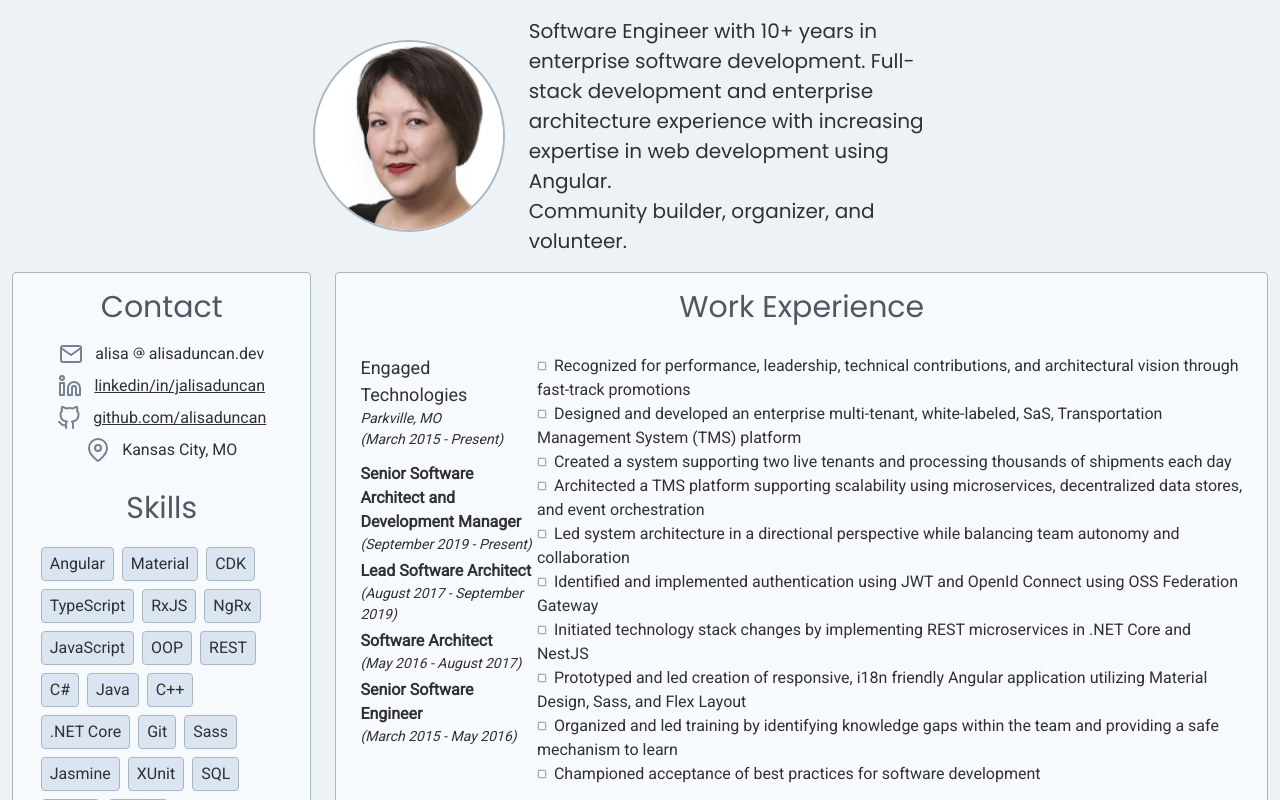
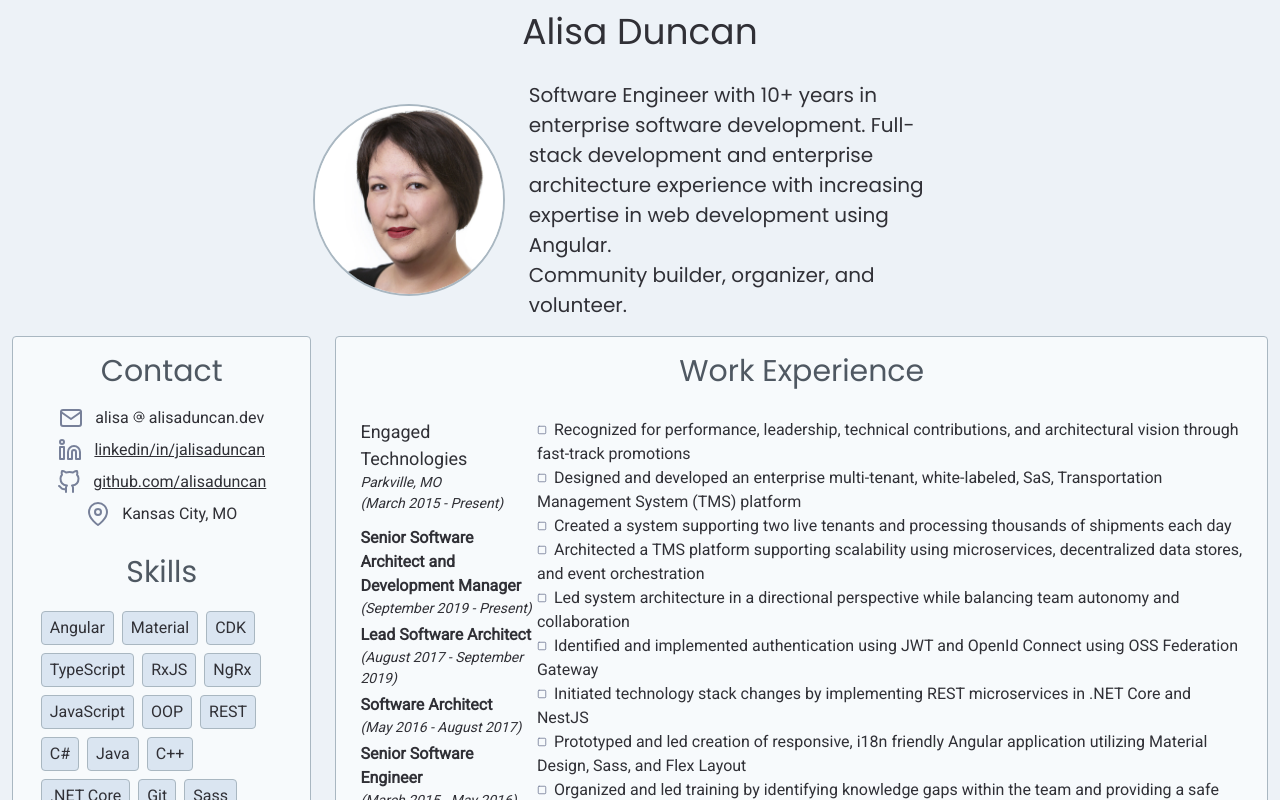
Before and after one commit to alisaduncan/alisaduncan-site, an Angular app: page /resume in a window 1280 px wide. Shown: the top 800 px of the page. Built offline with nearby package versions, Linux system fonts and the light colour scheme.

Commit message:
add nav bar (#7)

```diff
--- a/src/app/app-routing.module.ts
+++ b/src/app/app-routing.module.ts
@@ -7,6 +7,7 @@ import { HomeComponent } from './home/home.component';
 const routes: Routes = [
   { path: 'home', component: HomeComponent },
   { path: 'resume', component: ResumeComponent },
+  { path: '', redirectTo: '/home', pathMatch: 'full' },
   { path: '**', component: HomeComponent }
 ];
 
--- a/src/app/app.component.html
+++ b/src/app/app.component.html
@@ -1,4 +1,5 @@
 <main class="bg-gray-100">
+  <app-navbar></app-navbar>
   <router-outlet></router-outlet>
 
   <!--    <p>I type instructions for computers to follow and sometimes computers listen to me.</p>-->
--- /dev/null
+++ b/src/app/navbar/navbar.component.html
@@ -0,0 +1,16 @@
+<mat-toolbar class="bg-gray-200 text-adCharcoal font-display">
+  <div class="w-full flex flex-row justify-between">
+    <span class="w-1/4"></span>
+    <span *ngIf="isSubRoute$ | async" class="text-4xl w-1/2 text-center">
+      <a routerLink="/">Alisa Duncan</a>
+    </span>
+    <div class="w-1/4">
+      <ul class="w-full flex flex-row justify-end">
+<!--        <li class="mr-8">Posts</li>-->
+<!--        <li class="mr-8">Contact</li>-->
+<!--        <li class=""><a routerLink="/resume">Resume</a></li>-->
+      </ul>
+    </div>
+
+  </div>
+</mat-toolbar>
--- /dev/null
+++ b/src/app/navbar/navbar.component.ts
@@ -0,0 +1,24 @@
+import { Component, OnInit } from '@angular/core';
+import { NavigationEnd, Router } from '@angular/router';
+import { Observable } from 'rxjs';
+import { filter, map } from 'rxjs/operators';
+
+@Component({
+  selector: 'app-navbar',
+  templateUrl: './navbar.component.html',
+  styleUrls: ['./navbar.component.scss']
+})
+export class NavbarComponent implements OnInit {
+  public isSubRoute$: Observable<boolean>;
+
+  constructor(router: Router) {
+    this.isSubRoute$ = router.events.pipe(
+      filter(event => event instanceof NavigationEnd),
+      map((event: NavigationEnd) => event.url !== '/' && !event.url.includes('home'))
+    );
+  }
+
+  ngOnInit() {
+  }
+
+}
--- a/src/tailwind.scss
+++ b/src/tailwind.scss
@@ -1,10 +1,4 @@
 @tailwind base;
 @tailwind components;
 
-body {
-  @apply bg-gray-100;
-}
-
-
-
 @tailwind utilities;
```
Also changed, not shown: src/app/app.module.ts (+6 -2 lines), src/app/navbar/navbar.component.scss (added), 1 other file (tests, documents, lock files or other folders).
